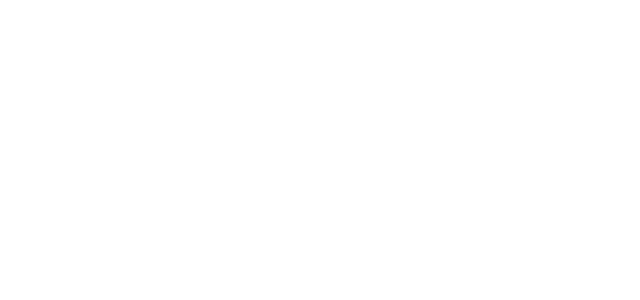
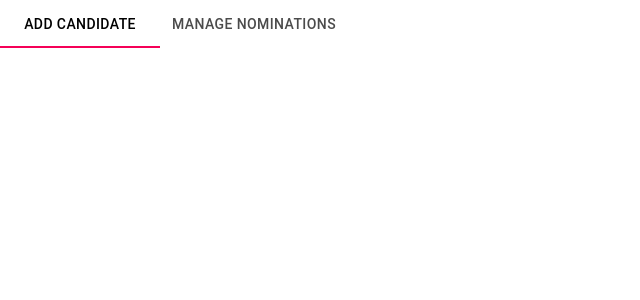
Before and after one commit to euti/demoNominations, a React (Create React App) app: page / in a window 1280 px wide. Shown: the top 300 px of the page, without its empty margins (0-640 px from the left). Built offline with nearby package versions, Linux system fonts and the light colour scheme.

Commit message:
add Tabs to select from the two main modules

```diff
--- a/src/App.js
+++ b/src/App.js
@@ -1,11 +1,38 @@
-import React from 'react';
+import React, {useState} from 'react';
+import {
+    Tabs,
+    Tab,
+} from '@material-ui/core';
+import {
+    AddCandidate,
+    ManageNominations,
+} from './components';
 
 function App() {
-  return (
-    <div className="App">
+    const [selectedTab,setSelectedTab] = useState(0);
 
-    </div>
-  );
+    return (
+        <div className="App">
+            <Tabs
+                value={selectedTab}
+                onChange={(event, newValue) => {
+                    setSelectedTab(newValue);
+                }}
+            >
+                <Tab label="Add Candidate" id="simple-tab-0" />
+                <Tab label="Manage Nominations"  id="simple-tab-1"/>
+            </Tabs>
+            <div id="selected">
+                {
+                    {
+                        0: <AddCandidate />,
+                        1: <ManageNominations />
+                    }[selectedTab]
+                }
+
+            </div>
+        </div>
+    );
 }
 
 export default App;
--- /dev/null
+++ b/src/components/addCandidate.jsx
@@ -0,0 +1,11 @@
+import React from 'react';
+
+const AddCandidate = () => {
+    return (
+        <div id="addCandidate">
+
+        </div>
+    )
+};
+
+export default AddCandidate;
--- /dev/null
+++ b/src/components/index.js
@@ -0,0 +1,7 @@
+import AddCandidate from "./addCandidate";
+import ManageNominations from "./manageNominations";
+
+export {
+    AddCandidate,
+    ManageNominations,
+}
--- /dev/null
+++ b/src/components/manageNominations.jsx
@@ -0,0 +1,11 @@
+import React from 'react';
+
+const ManageNominations = () => {
+    return (
+        <div id="manageNominations">
+
+        </div>
+    )
+};
+
+export default ManageNominations;
--- a/src/index.css
+++ b/src/index.css
@@ -11,3 +11,7 @@
   font-family: source-code-pro, Menlo, Monaco, Consolas, 'Courier New',
     monospace;
 }
+
+.App {
+  text-align: center;
+}
```
